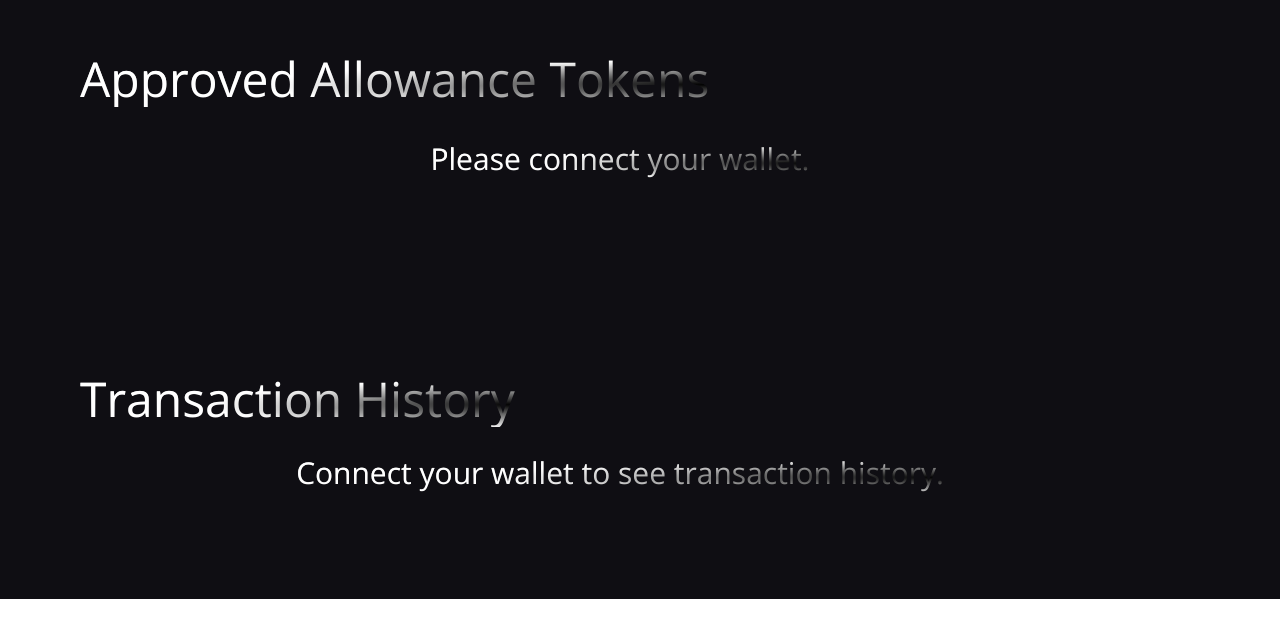
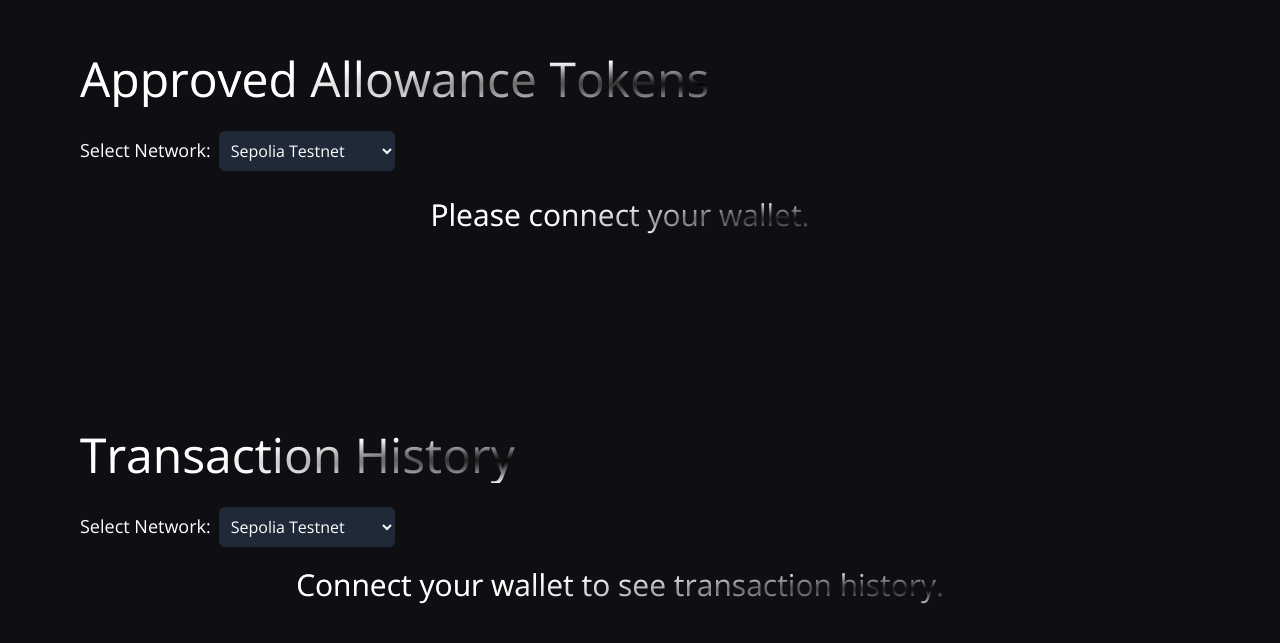
Before and after one commit to nayan0402/Portfolio-project, a React (Vite) app in the folder frontend/: page / in a window 1280 px wide. Shown: the part 2231-2874 px from the top of the page. Before the commit the page ends 2830 px from the top, so only its background shows below. Built offline with nearby package versions, Linux system fonts and the light colour scheme.

Commit message:
Updated the code for multiple networks
I have updated the code so that it works for mutiple networks like Mainnet, Holeskey Testnet etc. Earlier it was only working for Sepolia Testnet.

```diff
--- a/frontend/src/components/TokenApprove.jsx
+++ b/frontend/src/components/TokenApprove.jsx
@@ -1,18 +1,42 @@
 import React, { useEffect, useState } from 'react';
 import axios from 'axios';
 
-const etherscanUrl = "https://api-sepolia.etherscan.io/api";
-const apiKey = "MDQ6ZSC8Q6DT8C7CFGP7X74XZH7Z2NZ4AE"; // Replace with your Etherscan API key
+// Define available networks and their respective API URLs and keys
+const networks = {
+  sepolia: {
+    name: "Sepolia Testnet",
+    url: "https://api-sepolia.etherscan.io/api",
+    apiKey: "MDQ6ZSC8Q6DT8C7CFGP7X74XZH7Z2NZ4AE" // Replace with your Sepolia Etherscan API key
+  },
+  mainnet: {
+    name: "Ethereum Mainnet",
+    url: "https://api.etherscan.io/api",
+    apiKey: "MDQ6ZSC8Q6DT8C7CFGP7X74XZH7Z2NZ4AE" // Replace with your Mainnet Etherscan API key
+  },
+  rinkeby: {
+    name: "Rinkeby Testnet",
+    url: "https://api-rinkeby.etherscan.io/api",
+    apiKey: "MDQ6ZSC8Q6DT8C7CFGP7X74XZH7Z2NZ4AE" // Replace with your Rinkeby Etherscan API key
+  },
+  holesky: {
+    name: "Holesky Testnet",
+    url: "https://api-holesky.etherscan.io/api", // Replace with Holesky Etherscan-like API URL if available
+    apiKey: "MDQ6ZSC8Q6DT8C7CFGP7X74XZH7Z2NZ4AE" // Replace with your Holesky Etherscan-like API key
+  }
+};
 
 const TokenApprove = ({ walletAddress }) => {
   const [approvalTransactions, setApprovalTransactions] = useState([]);
+  const [selectedNetwork, setSelectedNetwork] = useState('sepolia');
 
   // Function to fetch approval transactions
   const fetchApprovalTransactions = async () => {
     if (!walletAddress) return; // If no wallet address, skip fetching
 
     try {
-      const response = await axios.get(etherscanUrl, {
+      const { url, apiKey } = networks[selectedNetwork];
+
+      const response = await axios.get(url, {
         params: {
           module: 'account',
           action: 'txlist',
@@ -47,14 +71,30 @@ const TokenApprove = ({ walletAddress }) => {
 
   useEffect(() => {
     fetchApprovalTransactions();
-  }, [walletAddress]);
+  }, [walletAddress, selectedNetwork]);
 
   return (
     <div className="flex flex-col md:flex-row items-start justify-between md:p-20 py-9 px-4 w-full">
       <div className="flex flex-1 justify-start items-start flex-col md:mr-10">
-      <h1 className="text-3xl sm:text-5xl text-white text-gradient py-1 mb-6">
-            Approved Allowance Tokens
-          </h1>
+        <h1 className="text-3xl sm:text-5xl text-white text-gradient py-1 mb-6">
+          Approved Allowance Tokens
+        </h1>
+
+        {/* Network Selection Dropdown */}
+        <div className="mb-4">
+          <label className="text-white text-lg">Select Network:</label>
+          <select
+            className="ml-2 bg-gray-800 text-white p-2 rounded-md"
+            value={selectedNetwork}
+            onChange={(e) => setSelectedNetwork(e.target.value)}
+          >
+            {Object.keys(networks).map((network) => (
+              <option key={network} value={network}>
+                {networks[network].name}
+              </option>
+            ))}
+          </select>
+        </div>
 
         {/* Display the approval transactions or message when empty */}
         <div className="w-full">
--- a/frontend/src/components/Transactions.jsx
+++ b/frontend/src/components/Transactions.jsx
@@ -1,14 +1,40 @@
 import React, { useEffect, useState } from 'react';
+
+// Define available networks and their respective API URLs and keys
+const networks = {
+  sepolia: {
+    name: "Sepolia Testnet",
+    url: "https://api-sepolia.etherscan.io/api",
+    apiKey: "MDQ6ZSC8Q6DT8C7CFGP7X74XZH7Z2NZ4AE" // Replace with your Sepolia Etherscan API key
+  },
+  mainnet: {
+    name: "Ethereum Mainnet",
+    url: "https://api.etherscan.io/api",
+    apiKey: "MDQ6ZSC8Q6DT8C7CFGP7X74XZH7Z2NZ4AE" // Replace with your Mainnet Etherscan API key
+  },
+  rinkeby: {
+    name: "Rinkeby Testnet",
+    url: "https://api-rinkeby.etherscan.io/api",
+    apiKey: "MDQ6ZSC8Q6DT8C7CFGP7X74XZH7Z2NZ4AE" // Replace with your Rinkeby Etherscan API key
+  },
+  holesky: {
+    name: "Holesky Testnet",
+    url: "https://api-holesky.etherscan.io/api", // Replace with Holesky Etherscan-like API URL if available
+    apiKey: "MDQ6ZSC8Q6DT8C7CFGP7X74XZH7Z2NZ4AE" // Replace with your Holesky Etherscan-like API key
+  }
+};
 
 const Transactions = ({ walletAddress }) => {
   const [transactions, setTransactions] = useState([]);
+  const [selectedNetwork, setSelectedNetwork] = useState('sepolia'); // Default to Sepolia
 
+  // Function to fetch transactions from the selected network
   const fetchTransactions = async () => {
-    const apiKey = 'MDQ6ZSC8Q6DT8C7CFGP7X74XZH7Z2NZ4AE'; // Replace with your Etherscan API key
-    const url = `https://api-sepolia.etherscan.io/api?module=account&action=txlist&address=${walletAddress}&startblock=0&endblock=99999999&sort=desc&apikey=${apiKey}`;
+    if (!walletAddress || !selectedNetwork) return; // Skip fetching if no wallet address or network is selected
 
     try {
-      const response = await fetch(url);
+      const { url, apiKey } = networks[selectedNetwork]; // Use selected network details
+      const response = await fetch(`${url}?module=account&action=txlist&address=${walletAddress}&startblock=0&endblock=99999999&sort=desc&apikey=${apiKey}`);
       const data = await response.json();
 
       if (data.status === '1') {
@@ -33,10 +59,8 @@ const Transactions = ({ walletAddress }) => {
   };
 
   useEffect(() => {
-    if (walletAddress) {
-      fetchTransactions();
-    }
-  }, [walletAddress]);
+    fetchTransactions(); // Fetch transactions whenever walletAddress or selectedNetwork changes
+  }, [walletAddress, selectedNetwork]); // Add selectedNetwork to dependency array
 
   return (
     <div className="flex flex-col md:flex-row items-start justify-between md:p-20 py-9 px-4 w-full">
@@ -45,6 +69,26 @@ const Transactions = ({ walletAddress }) => {
           Transaction History
         </h1>
 
+        {/* Network Selection Dropdown */}
+        <div className="mb-4">
+          <label className="text-white text-lg">Select Network:</label>
+          <select
+            className="ml-2 bg-gray-800 text-white p-2 rounded-md"
+            value={selectedNetwork}
+            onChange={(e) => {
+              setSelectedNetwork(e.target.value);
+              setTransactions([]); // Clear current transactions when changing network
+            }}
+          >
+            {Object.keys(networks).map((network) => (
+              <option key={network} value={network}>
+                {networks[network].name}
+              </option>
+            ))}
+          </select>
+        </div>
+
+        {/* Display the transactions or message when empty */}
         <div className="flex flex-wrap gap-6 w-full">
           {walletAddress ? (
             transactions.length > 0 ? (
```
Lines whose indentation alone changed are shown as unchanged.
